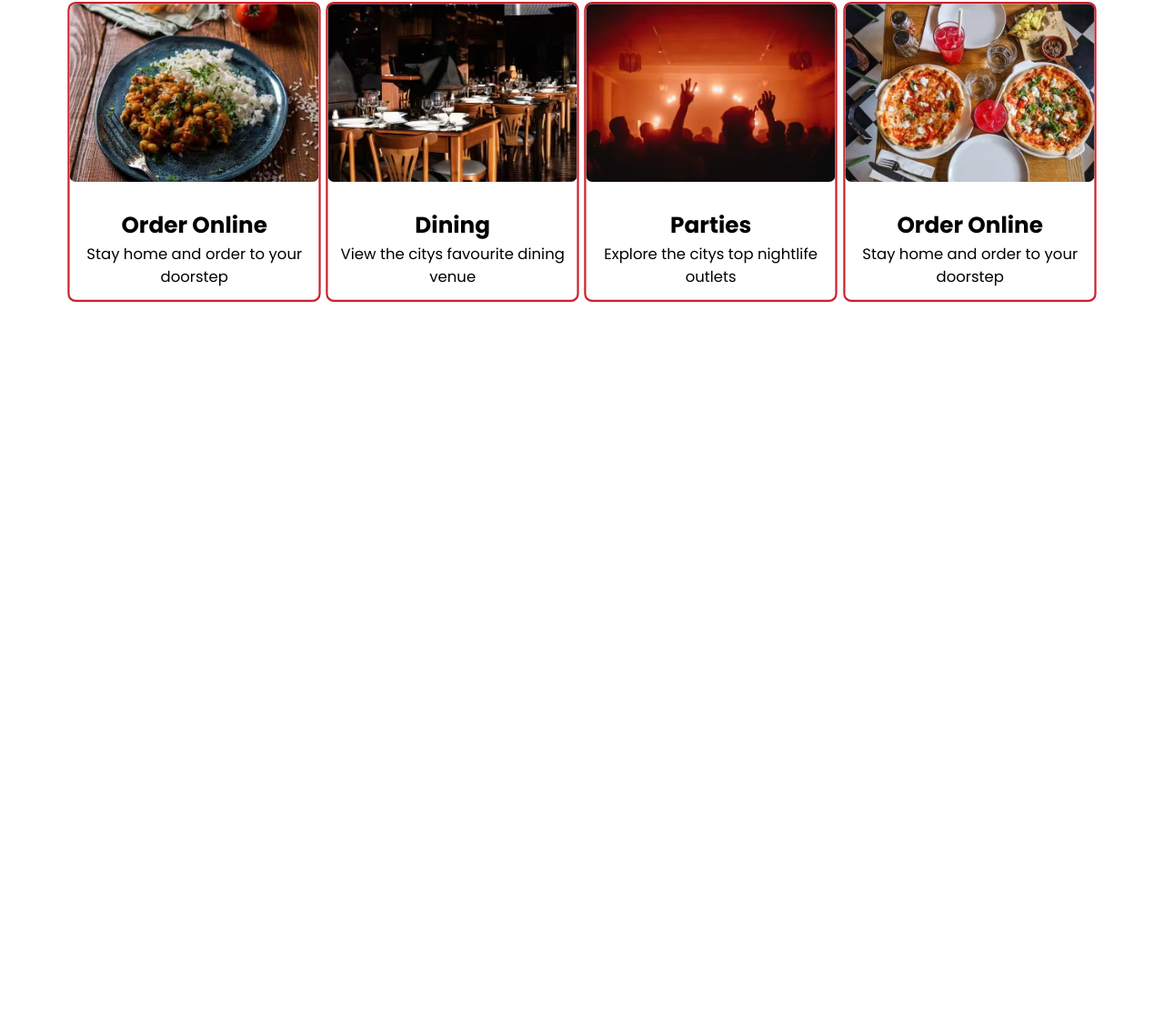
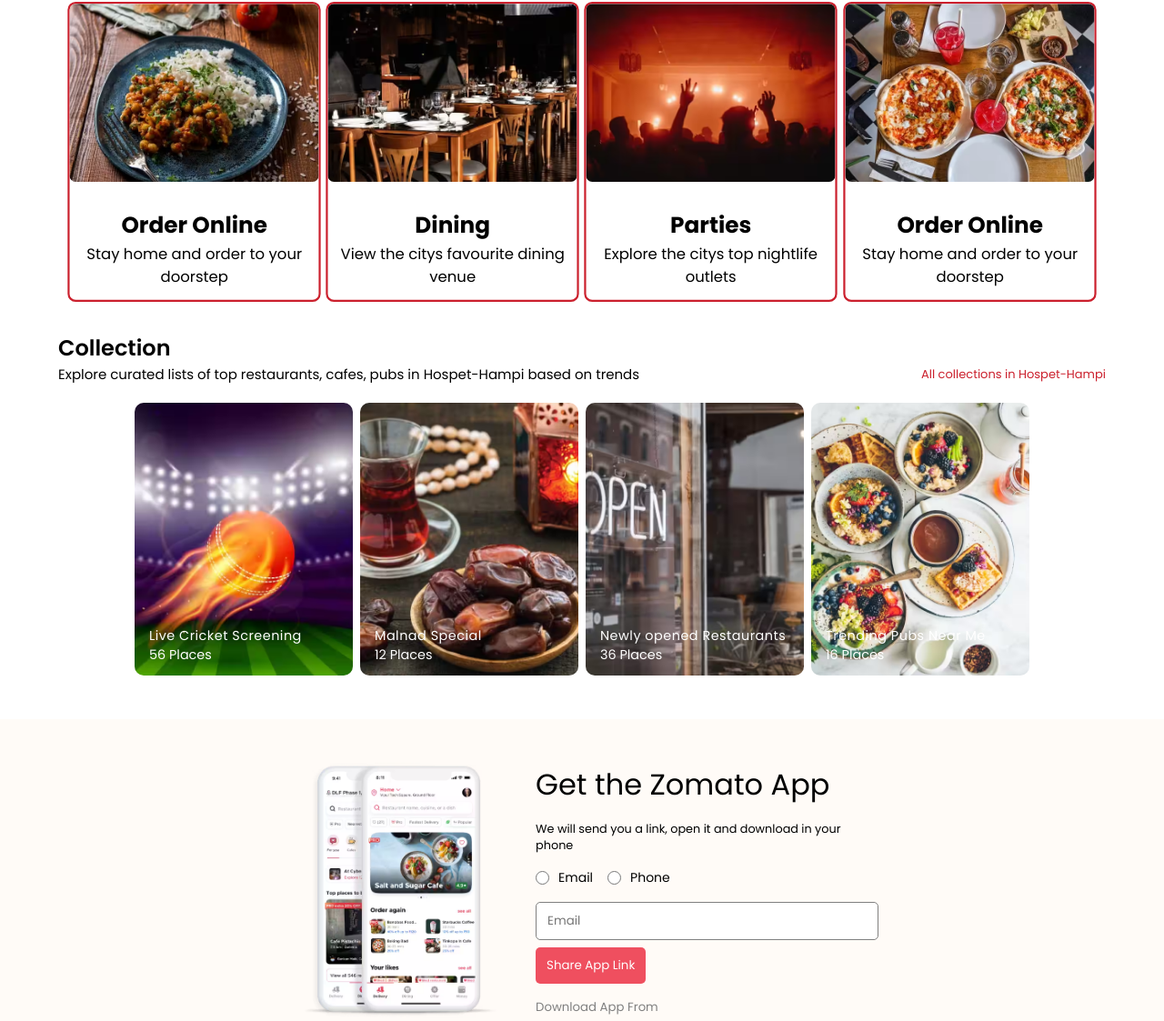
Before and after one commit to KANDUKURIYASWANTH/Zomato_landing_page, a plain HTML site: page index.html in a window 1280 px wide. Shown: the part 511-1634 px from the top of the page at 91% size. Before the commit the page ends 876 px from the top, so only its background shows below. Drawn offline with Linux system fonts and the light colour scheme.

Commit message:
All sections added now heading towards media queries

```diff
--- a/index.html
+++ b/index.html
@@ -30,6 +30,7 @@
     <title>Zomato Landing Page Clone</title>
 </head>
 <body>
+    <!-- This is fir hero section -->
     <section class="hero__section">
       <header>
         <nav class="navbar">
@@ -54,6 +55,7 @@
         </div>
       </div>
     </section>
+    <!-- This is for we offer section -->
     <section class="container we__offer">
         <div class="we__offer_card">
             <img src="./images/item1.png" alt="card 1 img"/>
@@ -84,5 +86,83 @@
             </div>
         </div>
     </section>
+    <!-- This is for collection section -->
+    <section class="container collections">
+      <h1>Collection</h1>
+      <div class="sub__heading_container">
+        <span>Explore curated lists of top restaurants, cafes, pubs in Hospet-Hampi based on trends</span>
+        <span>All collections in Hospet-Hampi</span>
+      </div>
+      <div class="collections_card_container">
+        <div class="card card1">
+
+          <div class="content">
+              <h4>Live Cricket Screening</h4>
+              <span>56 Places</span>
+          </div>
+          <div class="overlay"></div>
+        </div>
+
+        <div class="card card2">
+          <div class="overlay"></div>
+          <div class="content">
+              <h4>Malnad Special</h4>
+              <span>12 Places</span>
+          </div>
+        </div>
+
+        <div class="card card3">
+          <div class="overlay"></div>
+          <div class="content">
+              <h4>Newly opened Restaurants</h4>
+              <span>36 Places</span>
+          </div>
+        </div>
+
+        <div class="card card4">
+
+          <div class="content">
+              <h4>Trending Pubs Near Me</h4>
+              <span>16 Places</span>
+          </div>
+          <div class="overlay"></div>
+        </div>
+
+      </div>
+  </section>
+    <!-- This is for get the app section -->
+    <section class="container get__the_app">
+      <div class="semiContainer">
+        <div class="left">
+          <img src="./images/mobileBanner.png" alt="Mobile Banner">
+        </div>
+        <div class="right">
+          <h1>Get the Zomato App</h1>
+          <p>We will send you a link, open it and download in your phone</p>
+          <div class="radio__button_container">
+            <div>
+              <input type="radio" id="email" name="download_app"/>
+              <label for="email" style="font-size: 14px;">Email</label>
+            </div>
+            <div>
+              <input type="radio" id="phone" name="download_app"/>
+              <label for="phone" style="font-size: 14px;">Phone</label>
+            </div>
+          </div>
+          <div class="input_container">
+            <input type="text" placeholder="Email"/>
+            <button>Share App Link</button>
+          </div>
+          <div class="download__app_container">
+            <h5>Download App From</h5>
+            <div>
+              <img src="./images/appleStore.png" alt="Apple Store">
+              <img src="./images/playStore.png" alt="Play Store">
+            </div>
+          </div>
+        </div>
+      </div>
+
+    </section>
   </body>
 </html>
--- a/styles.css
+++ b/styles.css
@@ -101,6 +101,7 @@
     background-color: #CB202D ;
     overflow: hidden;
     border: 1px solid #e0e0e0;
+    cursor: pointer;
     transition: all 0.5s ease-in-out;
 }
 .we__offer_card img{
@@ -131,27 +132,175 @@
     font-weight: 400;
     text-align: center;
 }
+.collections h1{
+    font-weight: 600;
+}
+.collections .sub__heading_container{
+    font-size: 15px;
+    display: flex;
+    align-items: center;
+    justify-content: space-between;
+    flex-wrap: wrap;
+    gap: 1rem;
+}
+.sub__heading_container span:nth-child(2){
+    color: #CB202D;
+    font-size: 13px;
+    cursor: pointer;
+}
+.collections_card_container{
+    display: flex;
+    align-items: center;
+    justify-content: center;
+    flex-wrap: wrap;
+    gap: 0.5rem;
+    margin-top: 1.25rem;
+}
+.collections_card_container .card{
+    height:300px;
+    min-width: 240px;
+    background-size: cover;
+    background-position: center;
+    border-radius: 10px;
+    position: relative;
+}
+.card{
+    cursor: pointer;
+}
+.card1{
+    background-image: url('./images/collection1.jpg');
+}
+.card2{
+    background-image: url('./images/collection2.jpg');
+}
+.card3{
+    background-image: url('./images/collection3.jpg');
+}
+.card4{
+    background-image: url('./images/collection4.jpg');
+}
+.overlay{
+    width: 100%;
+    height: 100%;
+    position: absolute;
+    top: 0;
+    left: 0;
+    border-radius: 10px;
+    background-image: linear-gradient(
+        rgba(225, 0, 0, 1) 0%,
+        rgba(225, 0, 2, 1) 50%,
+        rgba(225, 0, 0, 1) 85%,
+    );
+    z-index: 5;
+}
+.collections_card_container .card .content{
+    position: absolute;
+    bottom: 0;
+    left: 0;
+    color: white;
+    padding: 12px 16px;
+    font-size: 0.9rem;
+    z-index: 6;
 
+}
+.content h4{
+    font-weight: 400;
+    letter-spacing: 0.5px;
+}
+.get__the_app{
+    display: flex;
+    align-items: center;
+    justify-content: center;
+    background-color: rgb(255,251,247);
+    width: 100%;
+    padding: 3rem 6rem;
+}
+.get__the_app .semiContainer{
+    width: 60%;
+    display: flex;
+    justify-content: center;
+    flex-wrap: wrap;
+    gap: 1.5rem;
+}
+.get__the_app .semiContainer .left{
+    flex: 2;
+}
+.get__the_app .semiContainer .left img{
+    width: 100%;
+    object-fit: cover;
+    object-position: center;
+}
+.get__the_app .semiContainer .right{
+    flex: 3;
+    height: 100%;
+    display: flex;
+    flex-direction: column;
+    gap: 1rem;
 
-
-
-
-
-
-
-
-
-
-
-
-
-
-
-
-
-
-
-
+}
+.right h1{
+    font-weight: 400;
+    font-size: 2rem;
+}
+.right p{
+    font-size: 0.8rem;
+}
+.right .radio__button_container{
+    display: flex;
+    align-items: center;
+    gap: 1rem;
+}
+.right .radio__button_container div{
+    display: flex;
+    align-items: center;
+    justify-content: center;
+    gap: 10px;
+}
+.right .radio__button_container div input{
+    height: 15px;
+    width: 15px;
+    accent-color: rgb(239,79,95);
+}
+.right .input_container{
+    display: flex;
+    gap: 0.5rem;
+}
+.input_container{
+    flex-wrap: wrap;
+}
+.input_container button,
+.input_container input{
+    padding: 10px 12px;
+}
+.input_container input{
+    flex:auto;
+    border: 1.5px solid gray;
+    outline: none;
+    border-radius: 5px;
+}
+.input_container button{
+    border: none;
+    background-color: rgb(239,79,95);
+    color: white;
+    border-radius: 5px;
+    cursor: pointer;
+}
+.right .download__app_container{
+    display: flex;
+    flex-direction: column;
+    gap: 0.7rem;
+}
+.right .download__app_container h5{
+    font-weight: 400;
+    color: gray;
+}
+.right .download__app_container div{
+    display: flex;
+    gap: 1rem;
+}
+.right .download__app_container div img{
+    width: 40%;
+}
 
 
 
```
